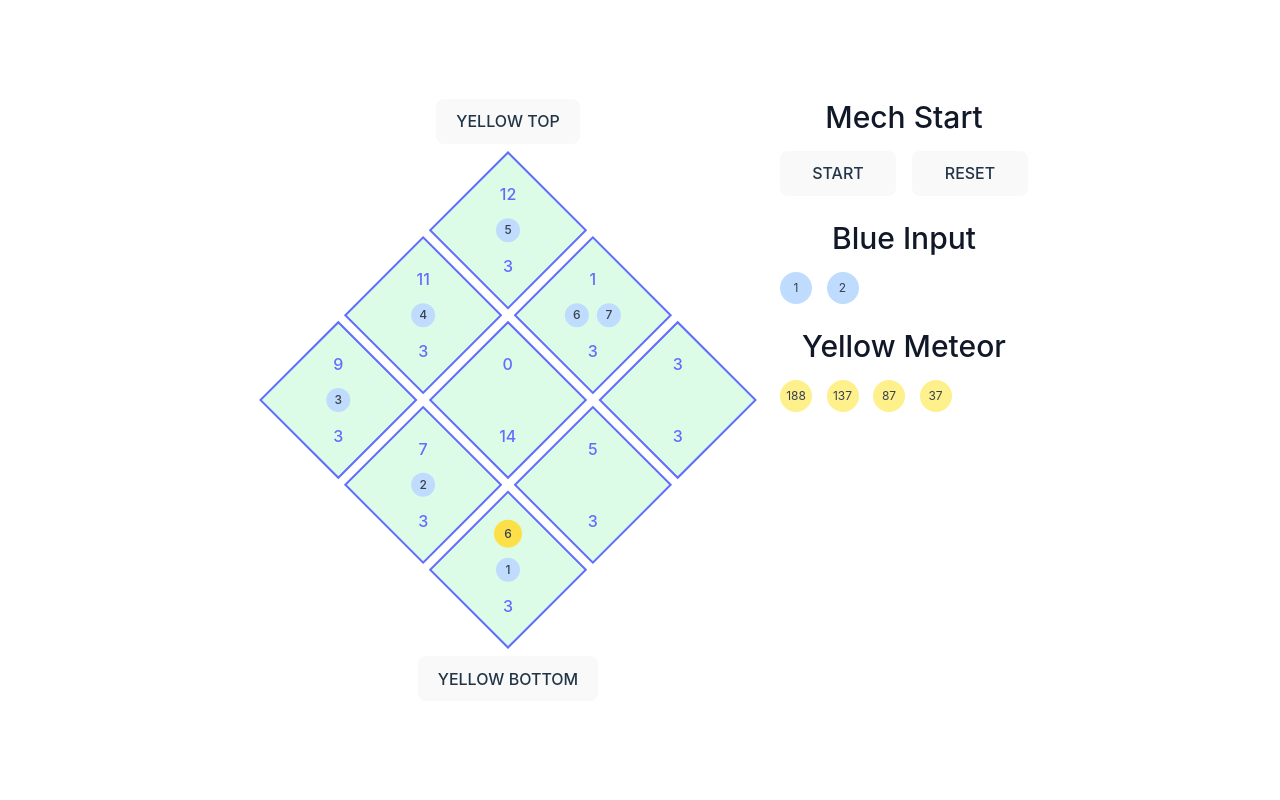
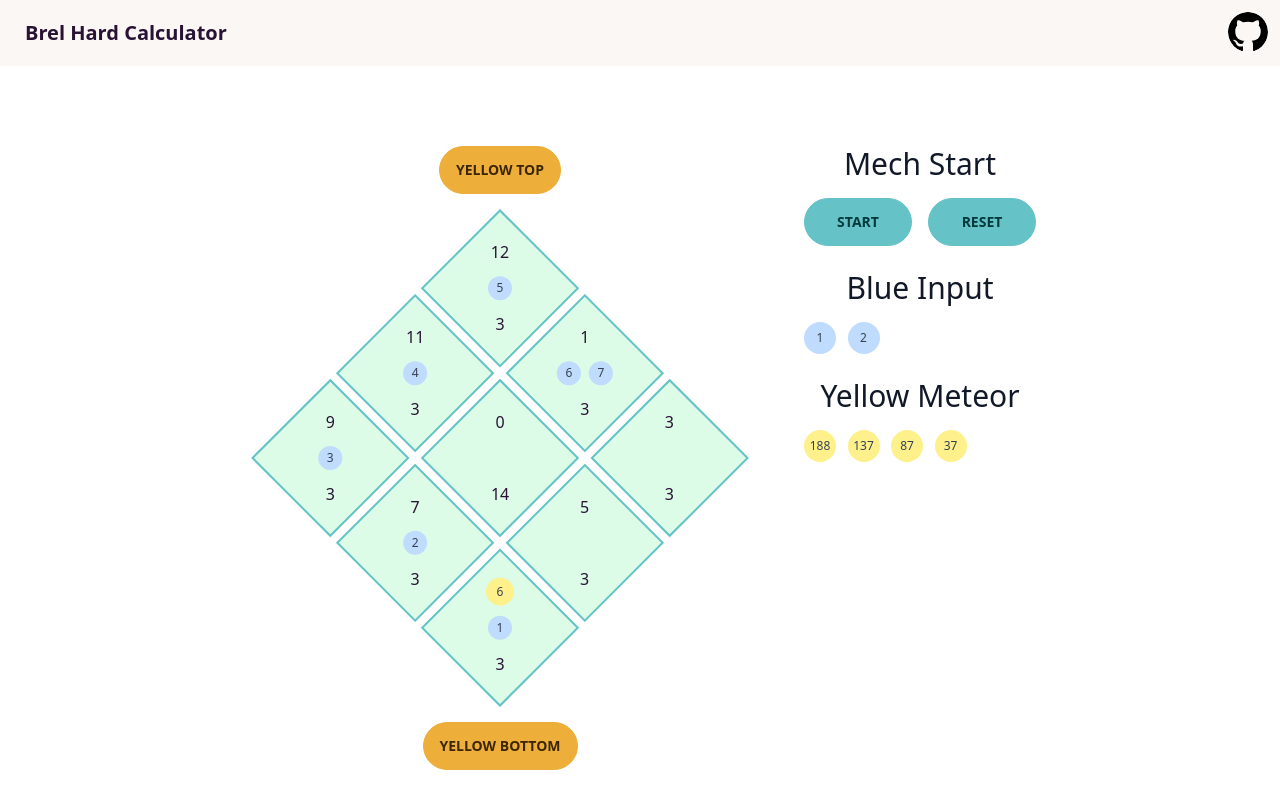
Before and after one commit to coupacoupa/loa-brel-hard-g6, a React (Vite) app: page / in a window 1280 px wide. Built offline with nearby package versions, Linux system fonts and the light colour scheme.

Commit message:
feat: styled using daisyUI and add git button

```diff
--- a/index.html
+++ b/index.html
@@ -4,7 +4,7 @@
     <meta charset="UTF-8" />
     <link rel="icon" type="image/svg+xml" href="/vite.svg" />
     <meta name="viewport" content="width=device-width, initial-scale=1.0" />
-    <title>Vite + React + TS</title>
+    <title>Brel Hardmode calculator</title>
   </head>
   <body>
     <div id="root"></div>
--- a/package.json
+++ b/package.json
@@ -10,6 +10,7 @@
     "preview": "vite preview"
   },
   "dependencies": {
+    "daisyui": "^2.51.6",
     "react": "^18.2.0",
     "react-dom": "^18.2.0"
   },
--- a/src/App.css
+++ /dev/null
@@ -1,42 +0,0 @@
-#root {
-  width: 100%;
-  margin: 0 auto;
-  padding: 2rem;
-  text-align: center;
-}
-
-.logo {
-  height: 6em;
-  padding: 1.5em;
-  will-change: filter;
-  transition: filter 300ms;
-}
-.logo:hover {
-  filter: drop-shadow(0 0 2em #646cffaa);
-}
-.logo.react:hover {
-  filter: drop-shadow(0 0 2em #61dafbaa);
-}
-
-@keyframes logo-spin {
-  from {
-    transform: rotate(0deg);
-  }
-  to {
-    transform: rotate(360deg);
-  }
-}
-
-@media (prefers-reduced-motion: no-preference) {
-  a:nth-of-type(2) .logo {
-    animation: logo-spin infinite 20s linear;
-  }
-}
-
-.card {
-  padding: 2em;
-}
-
-.read-the-docs {
-  color: #888;
-}
--- a/src/App.tsx
+++ b/src/App.tsx
@@ -1,9 +1,11 @@
 import { useState } from "react";
-import "./App.css";
 import TileMolecule from "./components/molecules/tile.molecule";
 import { YELLOW_THRESHOLD } from "./components/particles/constants/game.constant";
 import { useGameInteraction } from "./components/particles/context/game-interaction.context";
 import { Tile } from "./components/particles/types/game";
+import NavbarOrganism from "./components/organism/navbar.organism";
+import ButtonAtom from "./components/atoms/button.atom";
+import IndicatorAtom from "./components/atoms/indicator.atom";
 
 function App() {
   const {
@@ -18,66 +20,67 @@ function App() {
   const [yellowDropped, setYellowDropped] = useState(0);
 
   return (
-    <div className="flex w-full flex-col items-center justify-center gap-10 space-y-24 px-8">
-      <div className="grid grid-cols-3 gap-4">
-        <div className="col-span-2 h-full w-full grid-rows-3 gap-2">
-          <button
+    <div className="h-full bg-white">
+      <NavbarOrganism />
+      <div className="flex w-full flex-col items-center justify-center gap-10 space-y-24 px-8 pt-20">
+        <div className="grid grid-cols-3 gap-12">
+          <div className="col-span-2 flex h-full w-full grid-rows-3 flex-col items-center justify-center gap-2">
+            <ButtonAtom
+              text="YELLOW TOP"
+              type="btn-accent"
               onClick={() => {
                 dropYellowMeteor(2);
                 setYellowDropped(yellowDropped + 1);
               }}
-          >
-            YELLOW TOP
-          </button>
+            />
             <div className="m-20 grid -rotate-45 grid-cols-3 gap-2">
               {Object.values(tiles).map((tile: Tile, i) => (
                 <TileMolecule key={i} tile={tile} />
               ))}
             </div>
-          <button
+            <ButtonAtom
+              text="YELLOW BOTTOM"
+              type="btn-accent"
               onClick={() => {
                 dropYellowMeteor(6);
                 setYellowDropped(yellowDropped + 1);
               }}
-          >
-            YELLOW BOTTOM
-          </button>
+            />
           </div>
           <div>
             <h1 className="mb-4 text-center text-base font-medium text-gray-900 sm:text-3xl">
               Mech Start
             </h1>
             <div className="grid grid-cols-2 gap-4">
-            <button
+              <ButtonAtom
+                text="START"
+                type="btn-primary"
                 onClick={() => {
                   start();
                   setYellowDropped(yellowDropped + 1);
                 }}
-            >
-              START
-            </button>
-            <button
+              />
+              <ButtonAtom
+                text="RESET"
+                type="btn-primary"
                 onClick={() => {
                   resetGame();
                   setYellowDropped(0);
                 }}
-            >
-              RESET
-            </button>
+              />
             </div>
             <h1 className="mb-4 mt-6 text-center text-base font-medium text-gray-900 sm:text-3xl">
               Blue Input
             </h1>
             <div className="grid w-3/4 grid-cols-4">
               {Array.from({ length: nextBlueCount }, (_, i) => (
-              <div
+                <IndicatorAtom
                   key={i}
-                className={`flex h-8 w-8 items-center justify-center rounded-full bg-blue-200 text-xs text-gray-700 ${
-                  i < blueInput.length ? "border-2 border-blue-600" : undefined
-                }`}
-              >
-                {i + 1}
-              </div>
+                  size={8}
+                  background="blue"
+                  border={i < blueInput.length ? "blue" : undefined}
+                  text={i + 1}
+                />
               ))}
             </div>
             <h1 className="mb-4 mt-6 text-center text-base font-medium text-gray-900 sm:text-3xl">
@@ -85,15 +88,15 @@ function App() {
             </h1>
             <div className="grid w-3/4 grid-cols-4">
               {Array.from(YELLOW_THRESHOLD, (_, i) => (
-              <div
+                <IndicatorAtom
                   key={i}
-                className={`flex h-8 w-8 items-center justify-center rounded-full bg-yellow-200 text-xs text-gray-700 ${
-                  i < yellowDropped ? "border-2 border-yellow-600" : undefined
-                }`}
-              >
-                {YELLOW_THRESHOLD[i]}
+                  size={8}
+                  background="yellow"
+                  border={i < yellowDropped ? "yellow" : undefined}
+                  text={YELLOW_THRESHOLD[i]}
+                />
+              ))}
             </div>
-            ))}
           </div>
         </div>
       </div>
--- /dev/null
+++ b/src/components/atoms/button.atom.tsx
@@ -0,0 +1,13 @@
+interface Props {
+  text: string;
+  onClick: Function;
+  type: "btn-primary" | "btn-secondary" | "btn-accent";
+}
+
+export default ({ text, onClick, type }: Props) => {
+  return (
+    <button onClick={() => onClick()} className={`${type} btn`}>
+      {text}
+    </button>
+  );
+};
--- /dev/null
+++ b/src/components/atoms/indicator.atom.tsx
@@ -0,0 +1,18 @@
+interface Props {
+  text: number;
+  border?: string;
+  background: string;
+  size: number;
+}
+
+export default ({ text, border, background, size }: Props) => {
+  return (
+    <div
+      className={`flex h-${size} w-${size} items-center justify-center rounded-full text-xs text-gray-700 ${
+        border ? `border-2 border-${border}-600` : undefined
+      } bg-${background}-200`}
+    >
+      {text}
+    </div>
+  );
+};
--- a/src/components/molecules/tile.molecule.tsx
+++ b/src/components/molecules/tile.molecule.tsx
@@ -3,6 +3,7 @@ import { TILE_RECOVERY } from "../particles/constants/game.constant";
 import { useGameInteraction } from "../particles/context/game-interaction.context";
 import { useTimer } from "../particles/hooks/useTimer";
 import { Tile } from "../particles/types/game";
+import IndicatorAtom from "../atoms/indicator.atom";
 
 interface Props {
   tile: Tile;
@@ -43,7 +44,7 @@ export default ({ tile }: Props) => {
 
   return (
     <a
-      className={`flex aspect-square w-28 cursor-pointer select-none flex-col items-center justify-center border-2 border-current ${getTileColor()} `}
+      className={`flex aspect-square w-28 cursor-pointer select-none flex-col items-center justify-center border-2 border-primary hover:border-primary-focus ${getTileColor()}`}
       onClick={() => {
         inputBlueMeteor(tile.order);
         tile.health--;
@@ -51,21 +52,14 @@ export default ({ tile }: Props) => {
     >
       <div className="grid h-full rotate-45 grid-rows-3 place-items-center">
         {placement[tile.order]?.yellow ? (
-          <div className="border-1 flex h-7 w-7 items-center justify-center rounded-full bg-yellow-300 text-xs text-gray-700">
-            {tile.clock}
-          </div>
+          <IndicatorAtom size={7} background="yellow" text={tile.clock} />
         ) : (
           <div>{tile.clock}</div>
         )}
         <div>
           <div className="flex w-full flex-auto place-items-center gap-2">
             {placement[tile.order]?.blue.map((order, i) => (
-              <div
-                key={i}
-                className="flex h-6 w-6 items-center justify-center rounded-full bg-blue-200 text-xs text-gray-700"
-              >
-                {order}
-              </div>
+              <IndicatorAtom key={i} size={6} background="blue" text={order} />
             ))}
           </div>
         </div>
--- /dev/null
+++ b/src/components/organism/navbar.organism.tsx
@@ -0,0 +1,27 @@
+export default () => {
+  return (
+    <div className="navbar bg-base-100">
+      <div className="flex-1">
+        <a className="btn-ghost btn text-xl normal-case">
+          Brel Hard Calculator
+        </a>
+      </div>
+      <div className="flex-none gap-2">
+        <div className="dropdown-end dropdown">
+          <label tabIndex={0} className="btn-ghost btn-circle avatar btn">
+            <div
+              className="w-10 rounded-full"
+              onClick={() =>
+                window.open("https://github.com/coupacoupa/loa-brel-hard-g6")
+              }
+            >
+              <svg xmlns="http://www.w3.org/2000/svg" viewBox="0 0 24 24">
+                <path d="M12 0c-6.626 0-12 5.373-12 12 0 5.302 3.438 9.8 8.207 11.387.599.111.793-.261.793-.577v-2.234c-3.338.726-4.033-1.416-4.033-1.416-.546-1.387-1.333-1.756-1.333-1.756-1.089-.745.083-.729.083-.729 1.205.084 1.839 1.237 1.839 1.237 1.07 1.834 2.807 1.304 3.492.997.107-.775.418-1.305.762-1.604-2.665-.305-5.467-1.334-5.467-5.931 0-1.311.469-2.381 1.236-3.221-.124-.303-.535-1.524.117-3.176 0 0 1.008-.322 3.301 1.23.957-.266 1.983-.399 3.003-.404 1.02.005 2.047.138 3.006.404 2.291-1.552 3.297-1.23 3.297-1.23.653 1.653.242 2.874.118 3.176.77.84 1.235 1.911 1.235 3.221 0 4.609-2.807 5.624-5.479 5.921.43.372.823 1.102.823 2.222v3.293c0 .319.192.694.801.576 4.765-1.589 8.199-6.086 8.199-11.386 0-6.627-5.373-12-12-12z" />
+              </svg>
+            </div>
+          </label>
+        </div>
+      </div>
+    </div>
+  );
+};
--- a/src/index.css
+++ b/src/index.css
@@ -2,72 +2,8 @@
 @tailwind components;
 @tailwind utilities;
 
-:root {
-  font-family: Inter, system-ui, Avenir, Helvetica, Arial, sans-serif;
-  line-height: 1.5;
-  font-weight: 400;
-
-  color-scheme: light dark;
-  color: rgba(255, 255, 255, 0.87);
-  background-color: #242424;
-
-  font-synthesis: none;
-  text-rendering: optimizeLegibility;
-  -webkit-font-smoothing: antialiased;
-  -moz-osx-font-smoothing: grayscale;
-  -webkit-text-size-adjust: 100%;
-}
-
-a {
-  font-weight: 500;
-  color: #646cff;
-  text-decoration: inherit;
-}
-a:hover {
-  color: #535bf2;
-}
-
-body {
-  margin: 0;
-  display: flex;
-  place-items: center;
-  min-width: 320px;
-  min-height: 100vh;
-}
-
-h1 {
-  font-size: 3.2em;
-  line-height: 1.1;
-}
-
-button {
-  border-radius: 8px;
-  border: 1px solid transparent;
-  padding: 0.6em 1.2em;
-  font-size: 1em;
-  font-weight: 500;
-  font-family: inherit;
-  background-color: #1a1a1a;
-  cursor: pointer;
-  transition: border-color 0.25s;
-}
-button:hover {
-  border-color: #646cff;
-}
-button:focus,
-button:focus-visible {
-  outline: 4px auto -webkit-focus-ring-color;
-}
-
 @media (prefers-color-scheme: light) {
   :root {
-    color: #213547;
     background-color: #ffffff;
   }
-  a:hover {
-    color: #747bff;
-  }
-  button {
-    background-color: #f9f9f9;
-  }
 }
--- a/tailwind.config.js
+++ b/tailwind.config.js
@@ -4,5 +4,14 @@ export default {
   theme: {
     extend: {},
   },
-  plugins: [],
+  daisyui: {
+    themes: ["cupcake"],
+  },
+  safelist: [
+    { pattern: /w-.+/ },
+    { pattern: /h-.+/ },
+    { pattern: /border-.+/ },
+    { pattern: /bg-.+/ },
+  ],
+  plugins: [require("daisyui")],
 };
```
Also changed, not shown: 1 other file (tests, documents, lock files or other folders). Lines whose indentation alone changed are shown as unchanged.
